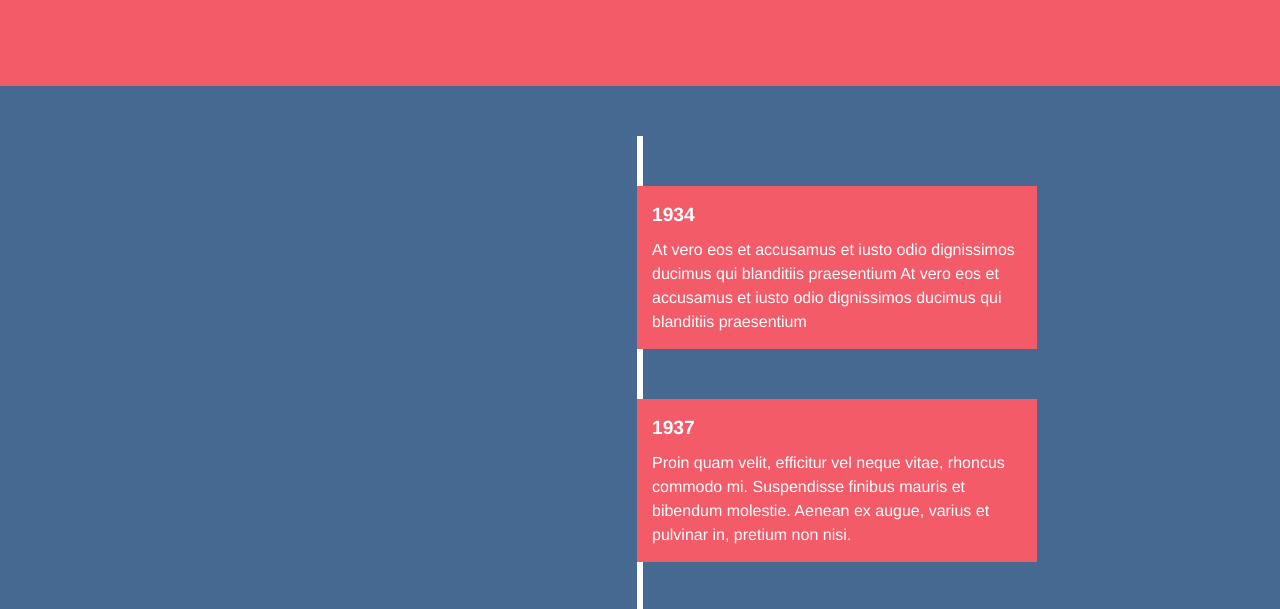
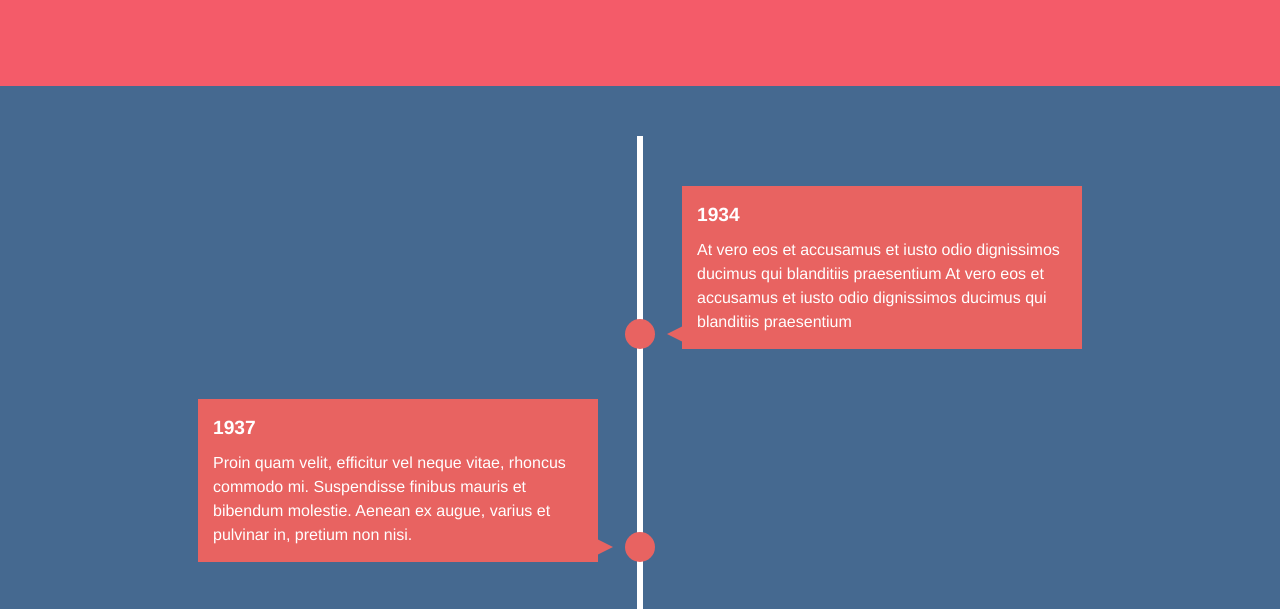
Before and after one commit to rabie37/Workshops-Javascript, a plain HTML site: page 02_Timeline/index.html in a window 1280 px wide. Shown: the part 174-783 px from the top of the page. Drawn offline with Linux system fonts and the light colour scheme.

Commit message:
add timeline

```diff
--- a/02_Timeline/index.html
+++ b/02_Timeline/index.html
@@ -79,7 +79,7 @@
   </ul>
 </section>
 <!-- partial -->
-  <script  src="./script.js"></script>
+  <script  src="script.js"></script>
 
 </body>
 </html>
--- a/02_Timeline/script.js
+++ b/02_Timeline/script.js
@@ -1 +1,26 @@
-// Votre code javascript
+
+
+
+    var items = document.querySelectorAll(".timeline li");
+
+    function isElementInViewport(el) {
+      var rect = el.getBoundingClientRect();
+      return (
+        rect.top >= 0 &&
+
+        rect.bottom <= window.innerHeight
+
+      );
+    }
+
+    function callbackFunc() {
+      for (var i = 0; i < items.length; i++) {
+        if (isElementInViewport(items[i])) {
+          items[i].classList.add("in-view");
+        }
+      }
+    }
+
+    // listen for events
+
+    window.addEventListener("scroll", callbackFunc);
--- a/02_Timeline/style.css
+++ b/02_Timeline/style.css
@@ -50,13 +50,6 @@ h1 {
 
 
 
-.timeline ul li div {
-  position: relative;
-  bottom: 0;
-  width: 400px;
-  padding: 15px;
-  background: #F45B69;
-}
 
 time {
   display: block;
@@ -65,10 +58,86 @@ time {
   margin-bottom: 8px;
 }
 
+.timeline ul li::after {
+  content: '';
+  position: absolute;
+  left: 50%;
+  bottom: 0;
+  transform: translateX(-50%);
+  width: 30px;
+  height: 30px;
+  border-radius: 50%;
+  background: inherit;
+}
+
+.timeline ul li div {
+  position: relative;
+  bottom: 0;
+  width: 400px;
+  padding: 15px;
+  background: #E86361;
+}
+
+.timeline ul li div::before {
+  content: '';
+  position: absolute;
+  bottom: 7px;
+  width: 0;
+  height: 0;
+  border-style: solid;
+}
+
+.timeline ul li:nth-child(odd) div {
+  left: 45px;
+}
+
+
+
+.timeline ul li:nth-child(even) div {
+  left: -439px;
+}
+
+.timeline ul li:nth-child(even) div::before {
+  right: -15px;
+  border-width: 8px 0 8px 16px;
+  border-color: transparent transparent transparent #E86361;
+}
+.timeline ul li:nth-child(odd) div::before {
+  left: -15px;
+  border-width: 8px 16px 8px 0;
+  border-color: transparent #E86361 transparent transparent;
+}
+
 
 /* EFFECTS
 –––––––––––––––––––––––––––––––––––––––––––––––––– */
+.timeline ul li::after {
+  transition: background .5s ease-in-out;
+}
 
+.timeline ul li.in-view::after {
+  background: #E86361;
+}
+
+.timeline ul li div {
+  visibility: hidden;
+  opacity: 0;
+  transition: all .5s ease-in-out;
+}
+
+.timeline ul li:nth-child(odd) div {
+  transform: translate3d(200px, 0, 0);
+}
+
+.timeline ul li:nth-child(even) div {
+  transform: translate3d(-200px, 0, 0);
+}
+
+.timeline ul li.in-view div {
+  transform: none;
+  visibility: visible;
+  opacity: 1;
+}
 
 
 /* GENERAL MEDIA QUERIES
```
